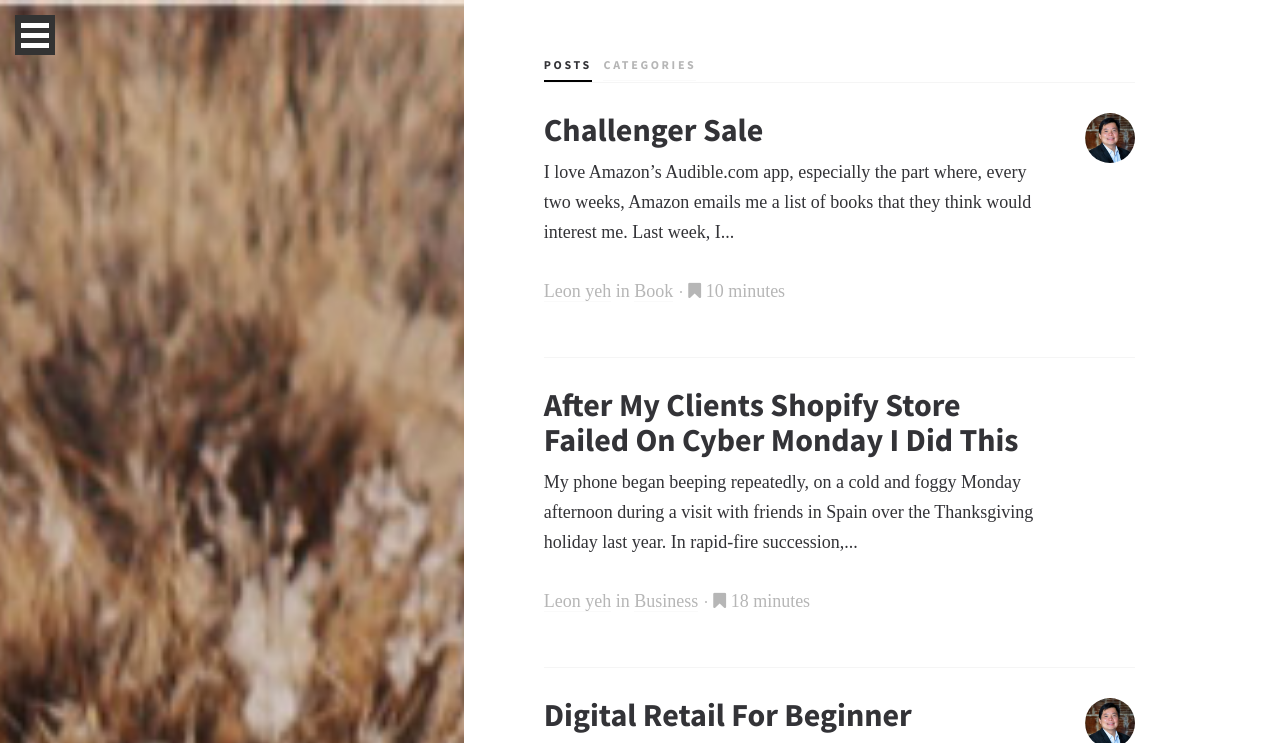
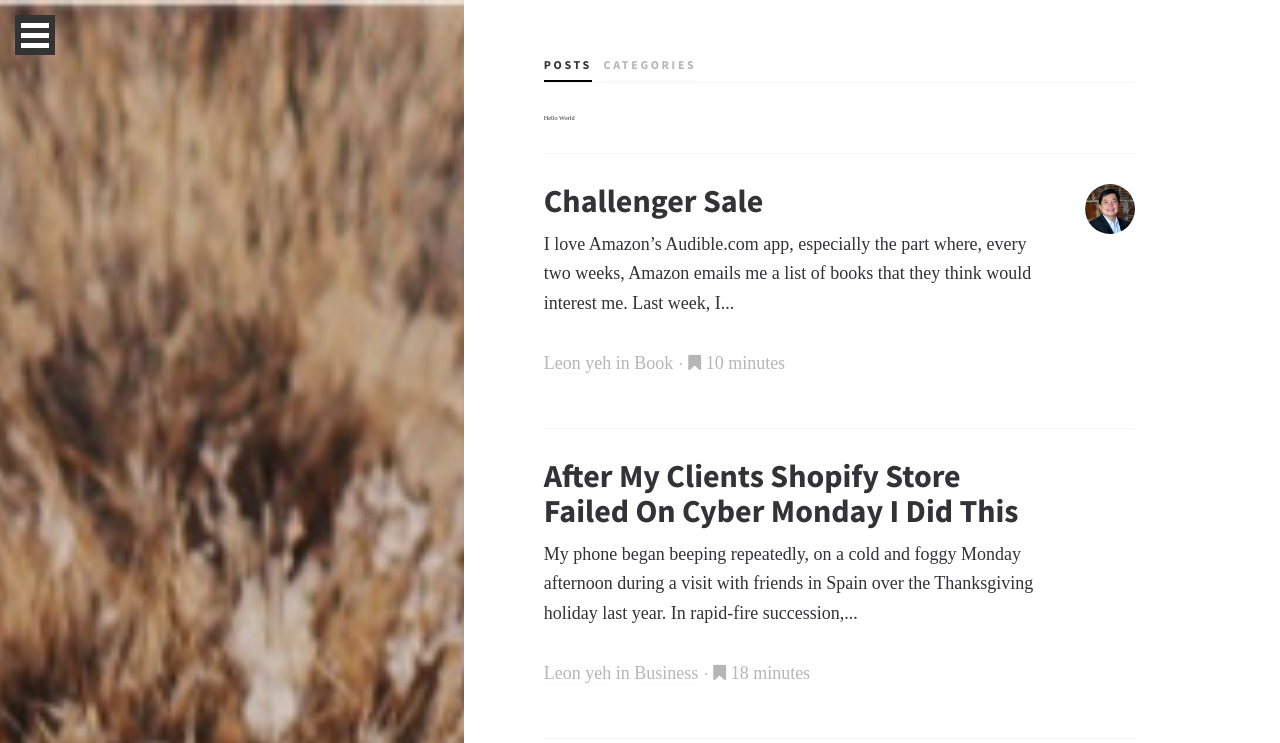
Before and after one commit to leonyeh8/leonyeh.com, a Jekyll site: the page built from index.html, in a window 1280 px wide. Shown: the top 743 px of the page. Built offline with Jekyll 4.4.1, drawn with Linux system fonts in a browser that asks for light colours; some web fonts are replaced; grey boxes are pictures that could not be loaded.

Commit message:
Updated '_layouts/home.html' via CloudCannon

```diff
--- a/_layouts/home.html
+++ b/_layouts/home.html
@@ -8,6 +8,11 @@ layout: with-sidebar
 </div>
 
 <div class="home-page-posts animated fadeIn ">
+    <article class="post">
+        <div class="post-preview col-xs-10  no-gutter">
+            Hello World
+        </div>
+    </article>
     {% for post in site.posts %}
 
     <article class="post">
@@ -30,6 +35,7 @@ layout: with-sidebar
     </article>
     {% endfor %}
 
+
 </div><!-- Home page posts -->
 
 <div class="home-page-categories hide animated fadeIn ">
```
